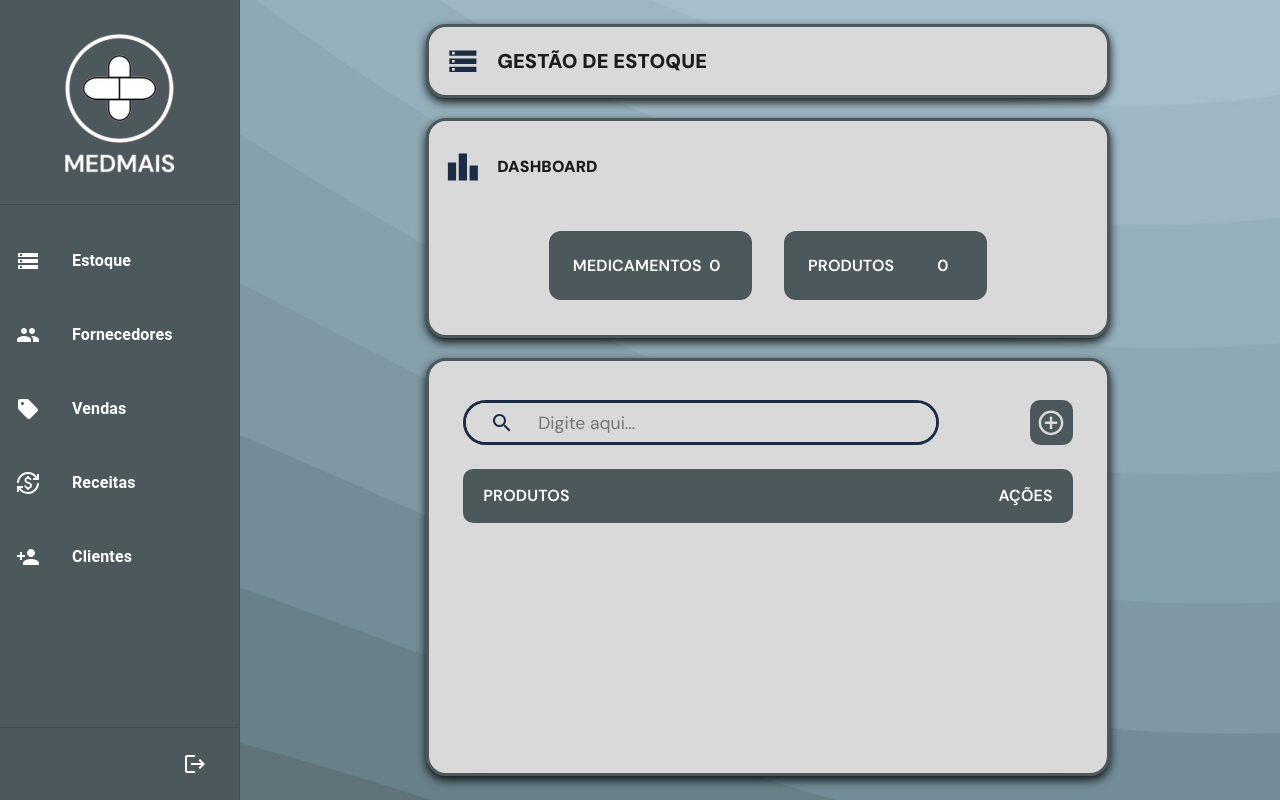
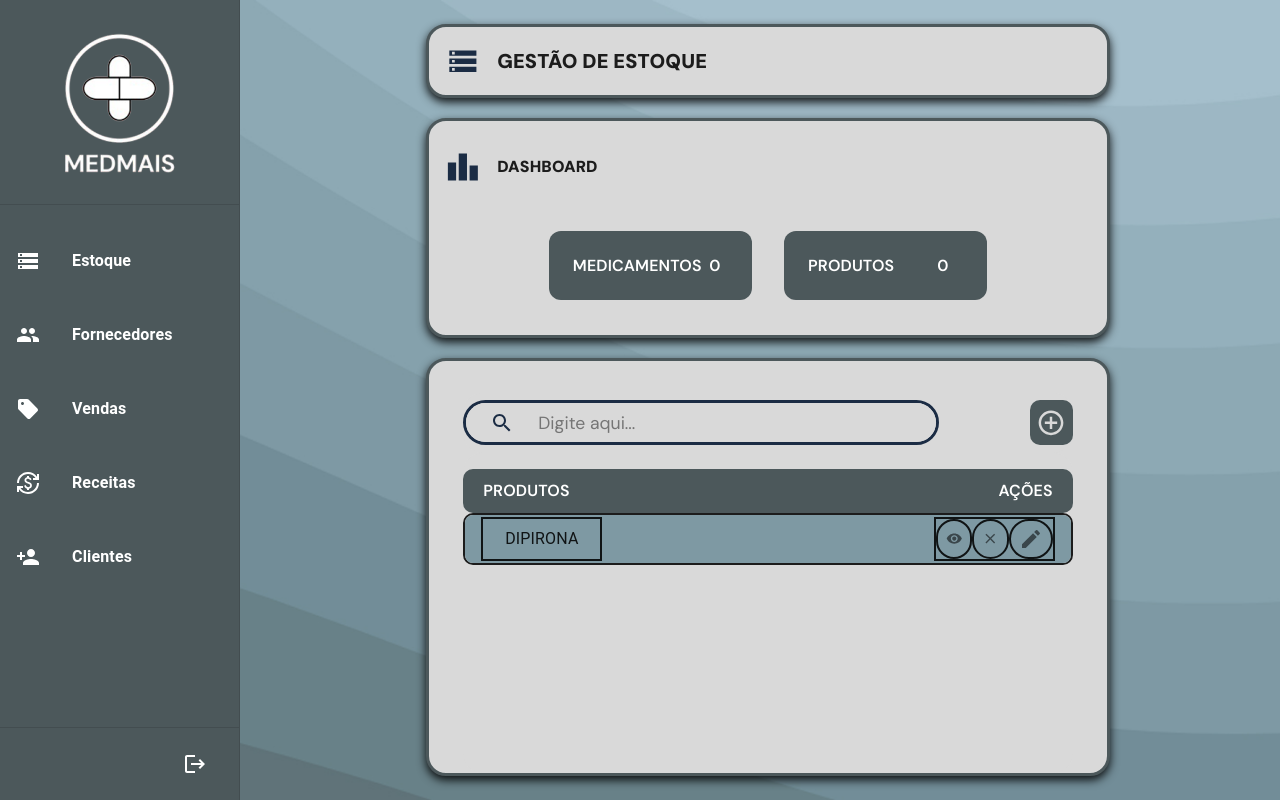
Before and after one commit to rTanure/eng-software-gestor-farmacia, a React (Vite) app in the folder client/: page /app/estoque in a window 1280 px wide. Built offline with nearby package versions, Linux system fonts and the light colour scheme.

Commit message:
Update-Produto

```diff
--- a/client/src/ui/pages/app/modules/Estoque.tsx
+++ b/client/src/ui/pages/app/modules/Estoque.tsx
@@ -10,6 +10,7 @@ import PersonAddIcon from "@mui/icons-material/PersonAdd";
 import LeaderboardIcon from "@mui/icons-material/Leaderboard";
 import { SearchBar } from "../SearchBar";
 import AddCircleOutlineIcon from "@mui/icons-material/AddCircleOutline";
+import Produto from "./Produto";
 
 export default function Estoque() {
   return (
@@ -346,6 +347,25 @@ export default function Estoque() {
                 AÇÕES
               </Box>
             </Box>
+            {/* Produtos */}
+
+            <Box
+              sx={{
+                width: "100%",
+                height: "100%",
+              }}
+            >
+              <Box
+                sx={{
+                  width: "100%",
+                  height: "20%",
+                  border: 2,
+                  borderRadius: "10px",
+                }}
+              >
+                <Produto />
+              </Box>
+            </Box>
           </Box>
         </Box>
       </Box>
--- a/client/src/ui/pages/app/modules/Produto.tsx
+++ b/client/src/ui/pages/app/modules/Produto.tsx
@@ -1,21 +1,126 @@
 import React, { useState, useEffect } from "react";
-import { Box, Typography, TextField, Button } from "@mui/material";
+import { Box, Typography, TextField, Button, IconButton } from "@mui/material";
 import VisibilityIcon from "@mui/icons-material/Visibility";
 import ClearIcon from "@mui/icons-material/Clear";
+import ModeEditIcon from "@mui/icons-material/ModeEdit";
 
-export const Produto = {};
+export default function Produto() {
+  const handleVisualizar = () => {
+    //Coloque a função para navegar para a página
+  };
 
-export default function Fornecedores() {
+  const handleEditar = () => {
+    //Coloque a função para navegar para a página
+  };
+
+  const handleDeletar = () => {
+    //Coloque a função para navegar para a página
+  };
+
   return (
     <Box
       sx={{
         display: "flex",
         alignItems: "center",
-        width: "auto",
-        backgroundColor: "",
+        justifyContent: "space-between",
+        width: "100%",
+        height: "100%",
+        backgroundColor: "#7E99A3",
+        flexDirection: "row",
+        borderRadius: 2,
       }}
     >
-      <Box></Box>
+      <Box
+        sx={{
+          display: "center",
+          width: "20%",
+          height: "90%",
+          border: 2,
+          ml: 2,
+          alignItems: "center",
+          justifyContent: "center",
+        }}
+        className="Titulo"
+      >
+        <Typography sx={{}}>
+          {/* Coloque o nome do produto aqui, de acordo com o banco de dados */}
+          DIPIRONA
+        </Typography>
+      </Box>
+      <Box
+        sx={{
+          display: "flex",
+          flexDirection: "row",
+          alignItems: "center",
+          width: "20%",
+          height: "90%",
+          mr: 2,
+          border: 2,
+        }}
+      >
+        <Box
+          id="Visualizar"
+          sx={{
+            width: "100%",
+            height: "100%",
+            border: 2,
+            borderRadius: 100,
+          }}
+        >
+          <IconButton
+            sx={{
+              width: "100%",
+              height: "100%",
+            }}
+          >
+            <VisibilityIcon
+              sx={{
+                width: "100%",
+                height: "100%",
+              }}
+            ></VisibilityIcon>
+          </IconButton>
+        </Box>
+        <Box
+          sx={{
+            width: "100%",
+            height: "100%",
+            border: 2,
+            borderRadius: 100,
+          }}
+        >
+          <IconButton
+            sx={{
+              width: "100%",
+              height: "100%",
+            }}
+          >
+            <ClearIcon
+              sx={{
+                width: "100%",
+                height: "100%",
+              }}
+            ></ClearIcon>
+          </IconButton>
+        </Box>
+        <Box
+          sx={{
+            width: "100%",
+            height: "100%",
+            border: 2,
+            borderRadius: 100,
+          }}
+        >
+          <IconButton
+            sx={{
+              width: "100%",
+              height: "100%",
+            }}
+          >
+            <ModeEditIcon></ModeEditIcon>
+          </IconButton>
+        </Box>
+      </Box>
     </Box>
   );
 }
```
